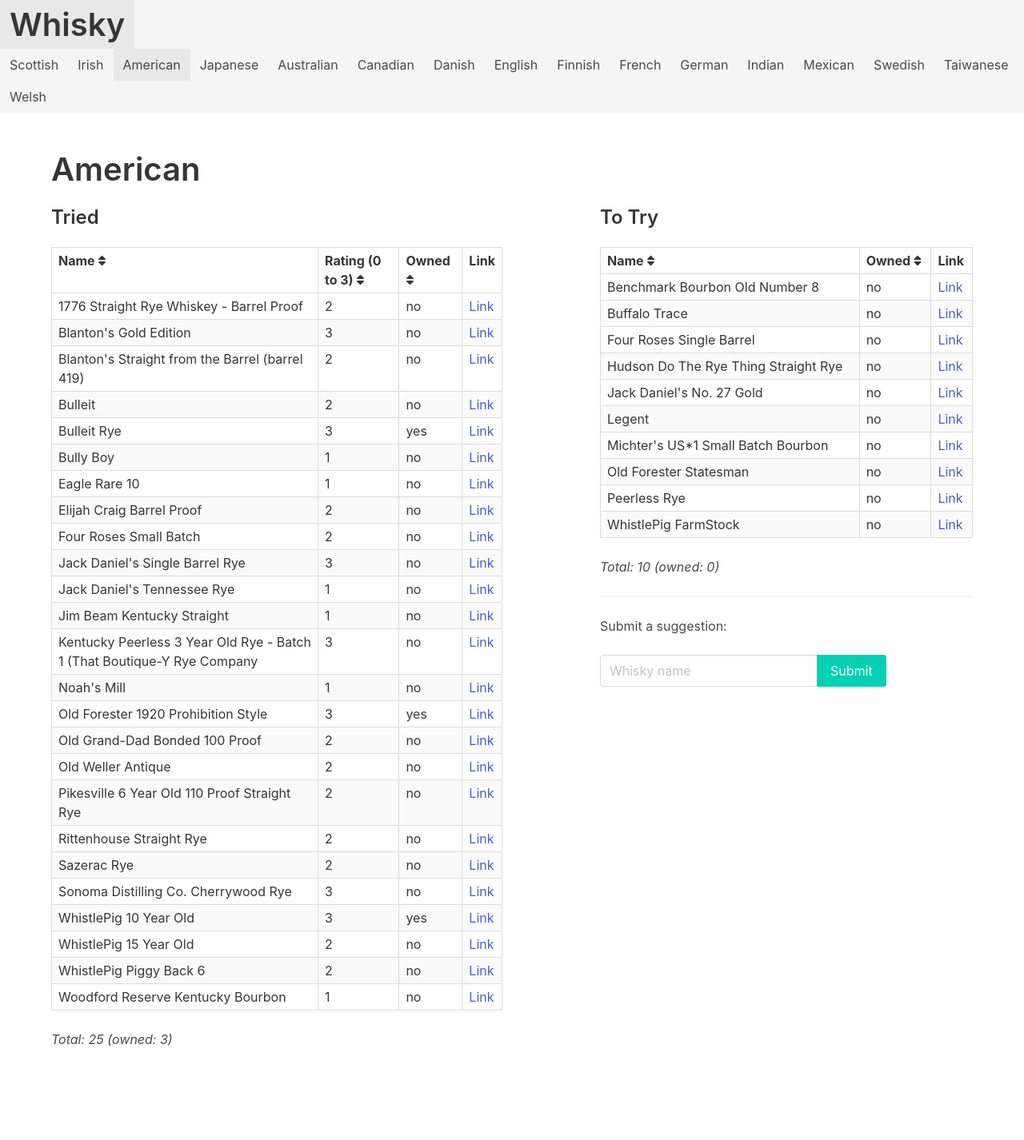
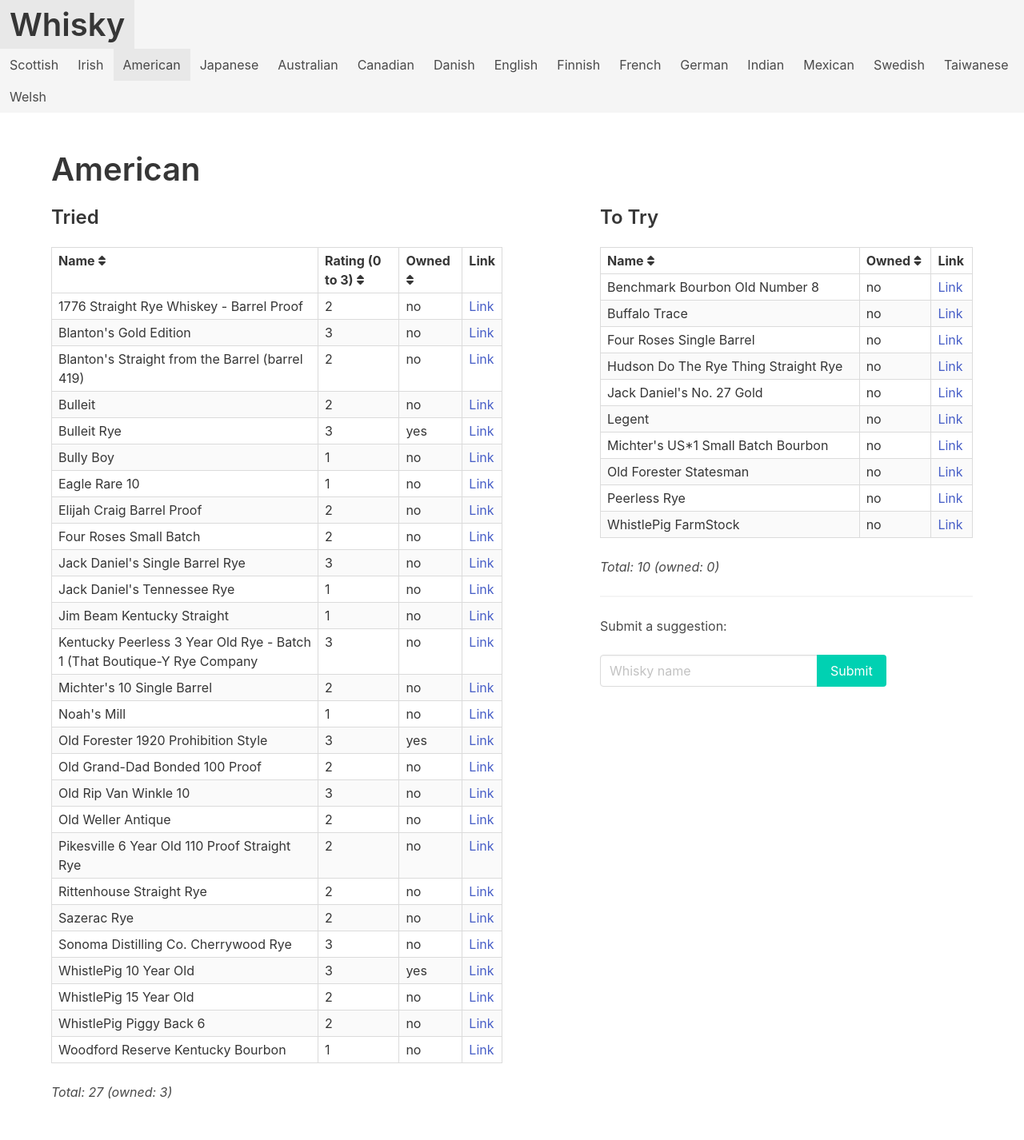
Before and after one commit to grega/whisky, a Jekyll site: the page built from american.html, in a window 1280 px wide. Shown: the whole page at 80% size. Built offline with Jekyll 4.4.1, drawn with Linux system fonts in a browser that asks for light colours; nearby versions of some CDN libraries; before the commit the page ends 1360 px from its top, so only the background shows below that.

Commit message:
Update tried.yml

```diff
--- a/_data/american/tried.yml
+++ b/_data/american/tried.yml
@@ -75,3 +75,9 @@
 
 - name: Blanton's Gold Edition
   rating: 3
+
+- name: Michter's 10 Single Barrel
+  rating: 2
+
+- name: Old Rip Van Winkle 10
+  rating: 3
```
